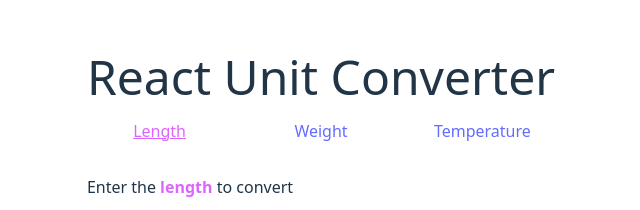
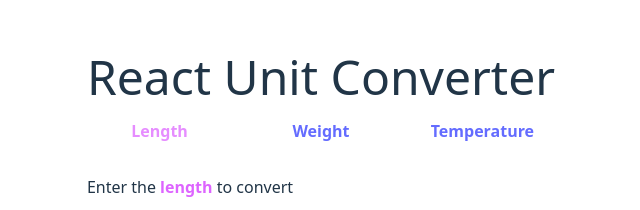
Before and after one commit to sebastianaclane/react-unit-converter, a React (Vite) app: page / in a window 1280 px wide. Shown: the part 109-319 px from the top of the page, without its empty margins (319-959 px from the left). Built offline with nearby package versions, Linux system fonts and the light colour scheme.

Commit message:
Add animate-pulse tailwind animation to menu links

```diff
--- a/src/Menu.jsx
+++ b/src/Menu.jsx
@@ -9,8 +9,8 @@ function Menu( {setTypeOfConverter} ) {
         let nextConverterLink = event.currentTarget;
         // Change to a different converter if previous converter and next converter aren't the same
         if (previousConverterLink != nextConverterLink) {
-            previousConverterLink.classList.remove("active");
-            nextConverterLink.classList.add("active");
+            previousConverterLink.classList.remove("active", "animate-pulse");
+            nextConverterLink.classList.add("active", "animate-pulse");
             // Change state to a different type of converter
             setTypeOfConverter(nextConverterLink.dataset.unitCategory);
         }
@@ -18,9 +18,9 @@ function Menu( {setTypeOfConverter} ) {
 
     return (
         <ul className="menu text-center grid md:grid-cols-3 gap-4">
-            <li><a className="active" data-unit-category="length" onClick={handleMenuClick}>Length</a></li>
-            <li><a data-unit-category="weight" onClick={handleMenuClick}>Weight</a></li>
-            <li><a data-unit-category="temperature" onClick={handleMenuClick}>Temperature</a></li>
+            <li><a className="active animate-pulse" data-unit-category="length" onClick={handleMenuClick}><strong>Length</strong></a></li>
+            <li><a data-unit-category="weight" onClick={handleMenuClick}><strong>Weight</strong></a></li>
+            <li><a data-unit-category="temperature" onClick={handleMenuClick}><strong>Temperature</strong></a></li>
         </ul>
     );
 }
--- a/src/app.css
+++ b/src/app.css
@@ -26,7 +26,6 @@ a:hover {
 
 a.active {
   color: #dd64ff;
-  text-decoration: underline;
 }
 
 body {
```
